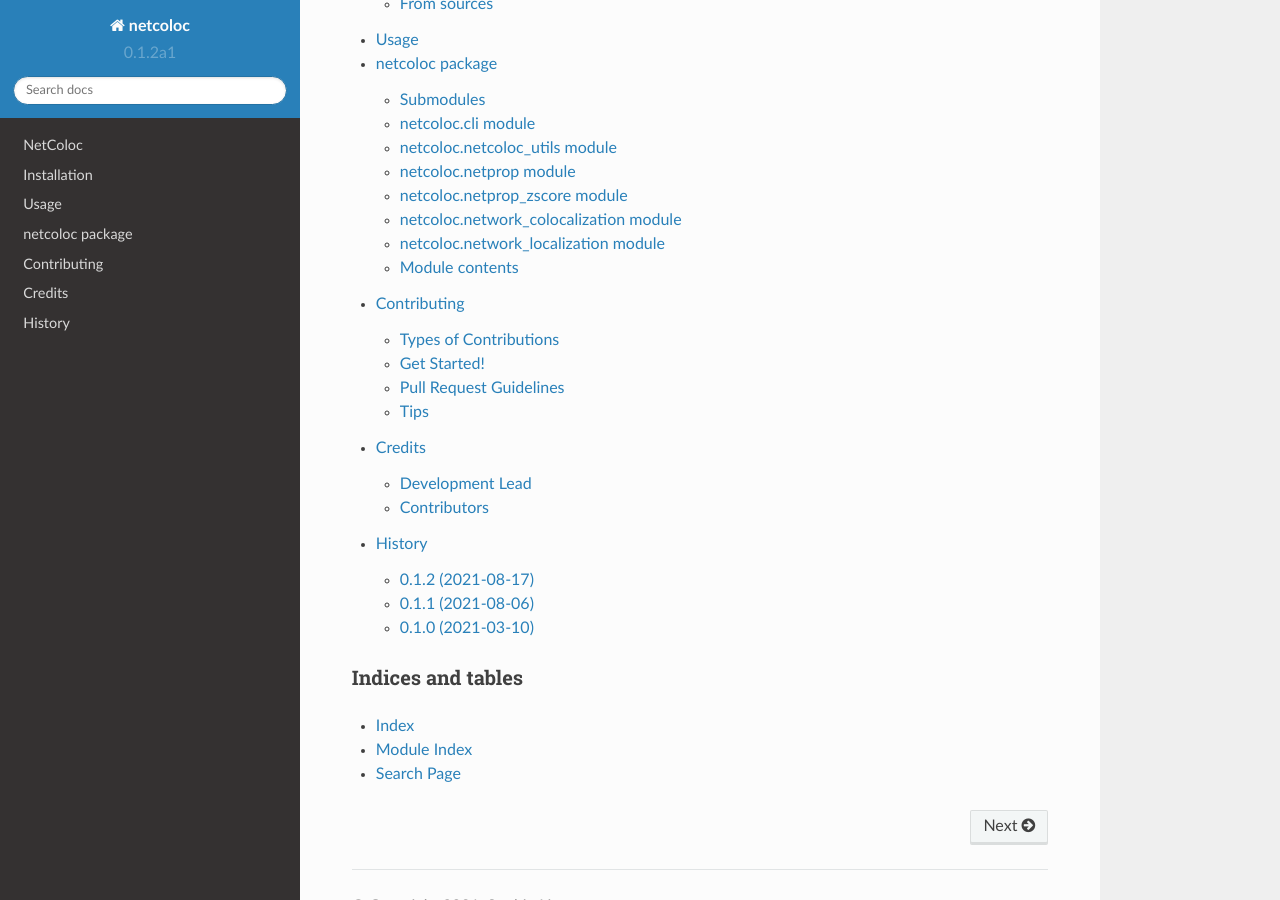
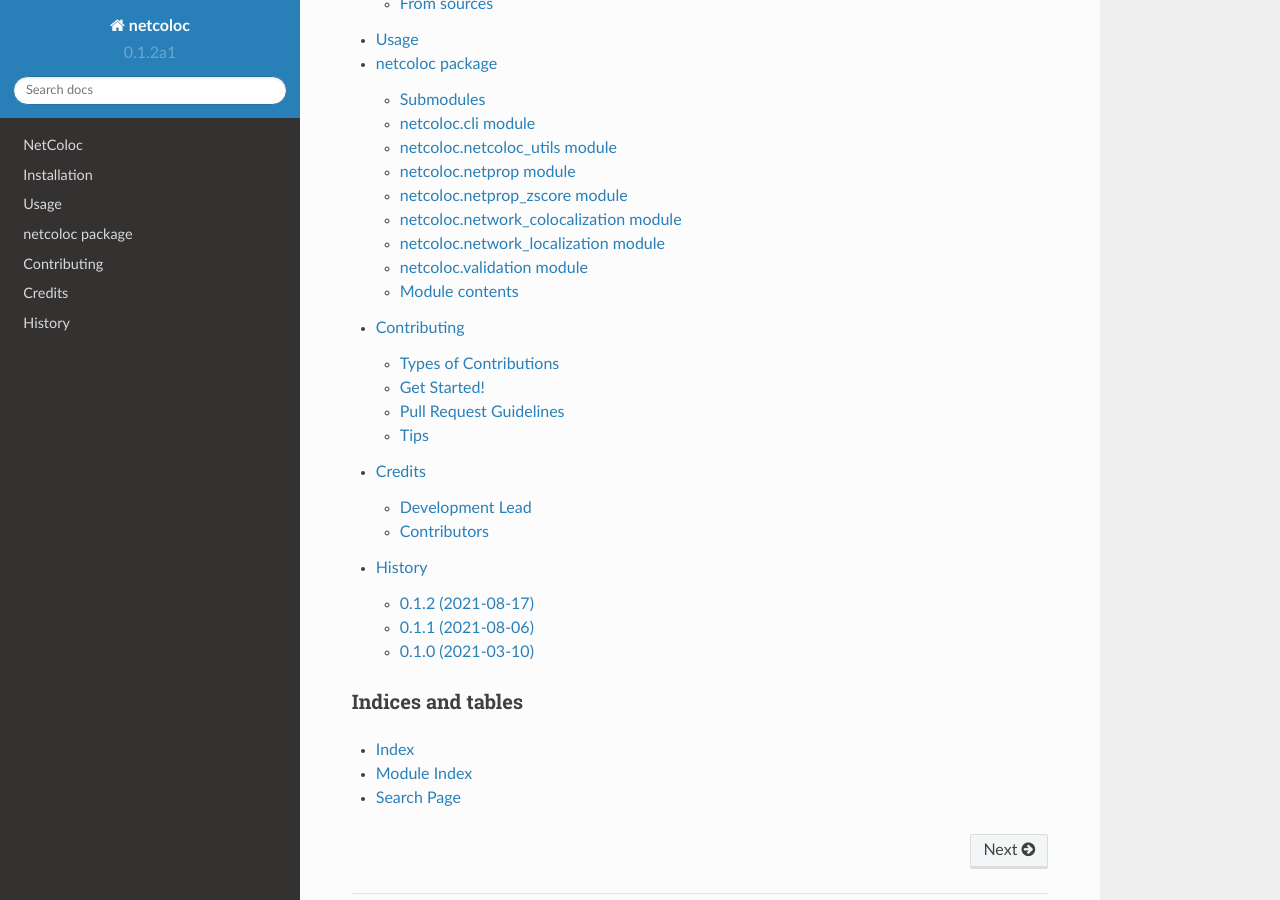
Before and after one commit to ucsd-ccbb/NetColoc, a Sphinx documentation site: the page built from docs/index.rst, in a window 1280 px wide and 900 px high, scrolled down 2075 px. Built offline with Sphinx 7.4.7 and the Read the Docs theme 2.0.0, drawn with Linux system fonts in a browser that asks for light colours.

Commit message:
added validation documentation

```diff
--- a/docs/netcoloc.rst
+++ b/docs/netcoloc.rst
@@ -52,6 +52,14 @@ netcoloc.network\_localization module
    :undoc-members:
    :show-inheritance:
 
+netcoloc.validation module
+--------------------------
+
+.. automodule:: netcoloc.validation
+   :members:
+   :undoc-members:
+   :show-inheritance:
+
 Module contents
 ---------------
 
```
